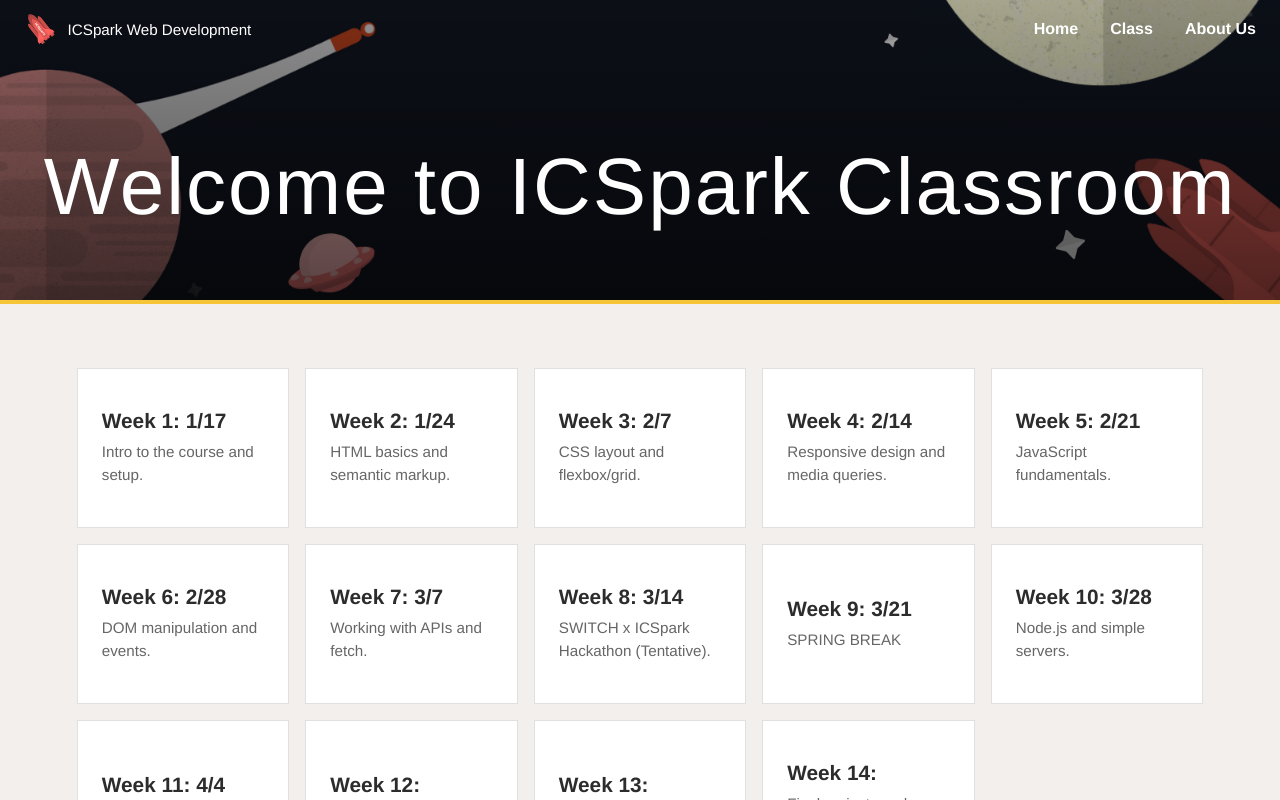
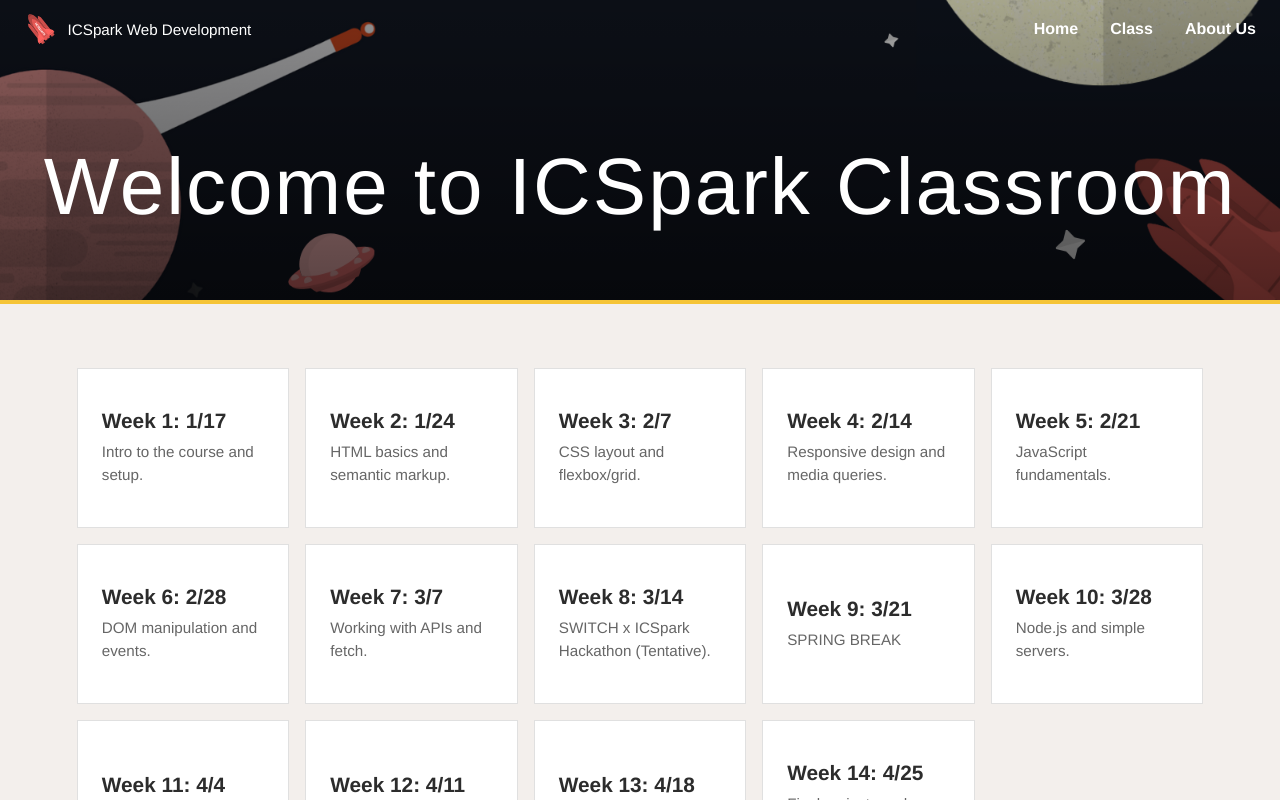
Before and after one commit to icspark-UHM/Spring-2026, a React (Vite) app in the folder react/: page /class in a window 1280 px wide. Shown: the top 800 px of the page. Built offline with nearby package versions, Linux system fonts and the light colour scheme.

Commit message:
publish web update

```diff
--- a/react/package.json
+++ b/react/package.json
@@ -7,7 +7,9 @@
     "dev": "vite",
     "build": "tsc -b && vite build",
     "lint": "eslint .",
-    "preview": "vite preview"
+    "preview": "vite preview",
+    "predeploy": "npm run build",
+    "deploy": "gh-pages -d dist"
   },
   "dependencies": {
     "gh-pages": "^6.3.0",
--- a/react/src/pages/Class.tsx
+++ b/react/src/pages/Class.tsx
@@ -21,9 +21,9 @@
   { week: 9, title: 'Week 9: 3/21', desc: 'SPRING BREAK', project: null, zoom: null },
   { week: 10, title: 'Week 10: 3/28', desc: 'Node.js and simple servers.', project: null, zoom: null },
   { week: 11, title: 'Week 11: 4/4', desc: 'Databases basics.', project: null, zoom: null },
-  { week: 12, title: 'Week 12: ', desc: 'Testing and quality.', project: null, zoom: null },
-  { week: 13, title: 'Week 13: ', desc: 'Deployment and CI/CD.', project: null, zoom: null },
-  { week: 14, title: 'Week 14: ', desc: 'Final projects and showcase.', project: null, zoom: null }
+  { week: 12, title: 'Week 12: 4/11', desc: 'Testing and quality.', project: null, zoom: null },
+  { week: 13, title: 'Week 13: 4/18', desc: 'Deployment and CI/CD.', project: null, zoom: null },
+  { week: 14, title: 'Week 14: 4/25', desc: 'Final projects and showcase.', project: null, zoom: null }
 ];
 
 function Class() {
--- a/react/vite.config.ts
+++ b/react/vite.config.ts
@@ -18,7 +18,7 @@
 import react from '@vitejs/plugin-react'
 
 export default defineConfig({
-  base: '/react/',
+  base: '/',
   plugins: [
     react({
       babel: {
```
